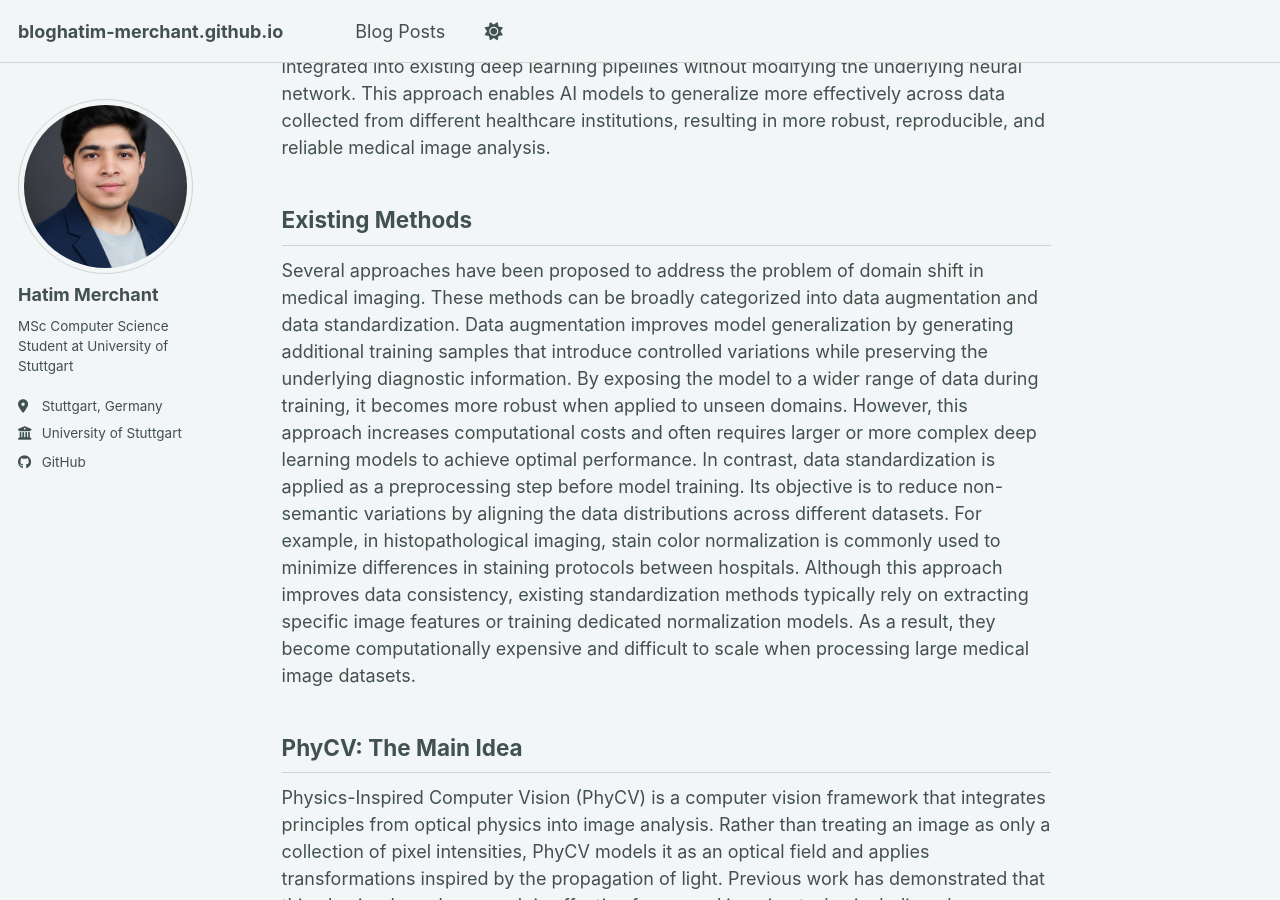
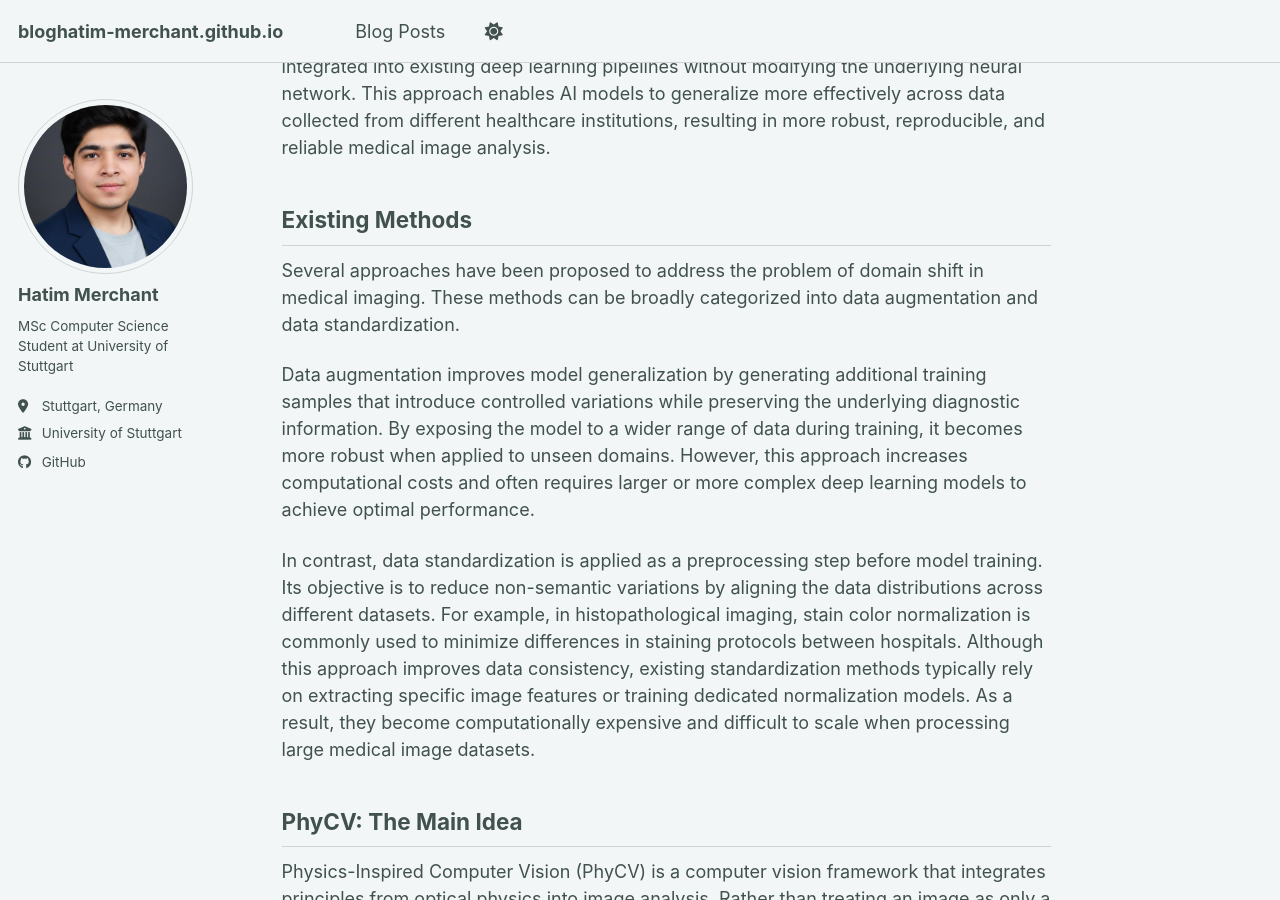
Before and after one commit to Hatim-Merchant/bloghatim-merchant.github.io, a Jekyll site: the page built from _posts/2026-07-26-blog-post-1.md, in a window 1280 px wide and 900 px high, scrolled down 1487 px. Built offline with Jekyll 4.4.1, drawn with Linux system fonts in a browser that asks for light colours; a style sheet for code colours, icons or effects is not loaded; some of the changed text lies outside the part shown.

Commit message:
added content

```diff
--- a/_posts/2026-07-26-blog-post-1.md
+++ b/_posts/2026-07-26-blog-post-1.md
@@ -38,7 +38,9 @@ PhyCV acts as this data refinery by applying physics-inspired transformations ba
 
 ## Existing Methods
 Several approaches have been proposed to address the problem of domain shift in medical imaging. These methods can be broadly categorized into data augmentation and data standardization.
+
 Data augmentation improves model generalization by generating additional training samples that introduce controlled variations while preserving the underlying diagnostic information. By exposing the model to a wider range of data during training, it becomes more robust when applied to unseen domains. However, this approach increases computational costs and often requires larger or more complex deep learning models to achieve optimal performance.
+
 In contrast, data standardization is applied as a preprocessing step before model training. Its objective is to reduce non-semantic variations by aligning the data distributions across different datasets. For example, in histopathological imaging, stain color normalization is commonly used to minimize differences in staining protocols between hospitals. Although this approach improves data consistency, existing standardization methods typically rely on extracting specific image features or training dedicated normalization models. As a result, they become computationally expensive and difficult to scale when processing large medical image datasets.
 
 ## **PhyCV: The Main Idea**
@@ -96,9 +98,9 @@ $$
 
 where:
 
-- $I(x,y)$ is the original image
-- $F(u,v)$ represents the frequency components
-- $(u,v)$ are frequency coordinates
+- $$I(x,y)$$ is the original image
+- $$F(u,v)$$ represents the frequency components
+- $$(u,v)$$ are frequency coordinates
 
 ### Laplacian Filtering
 
```
